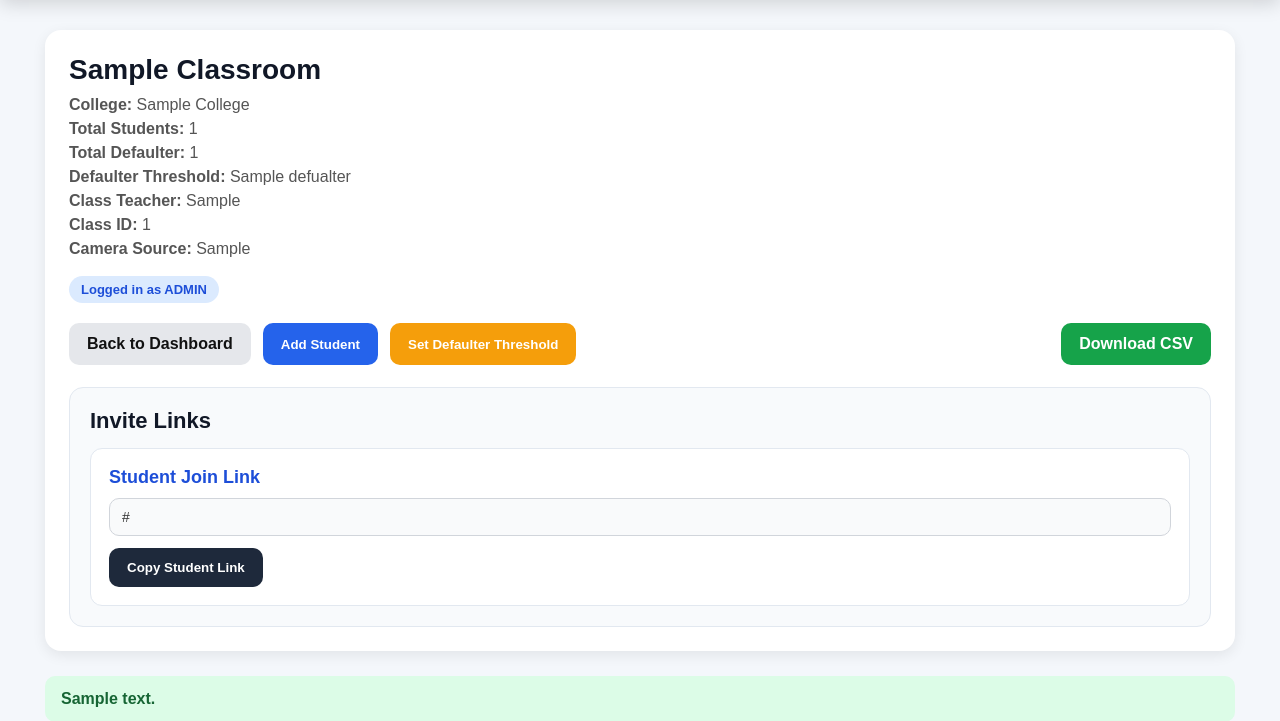
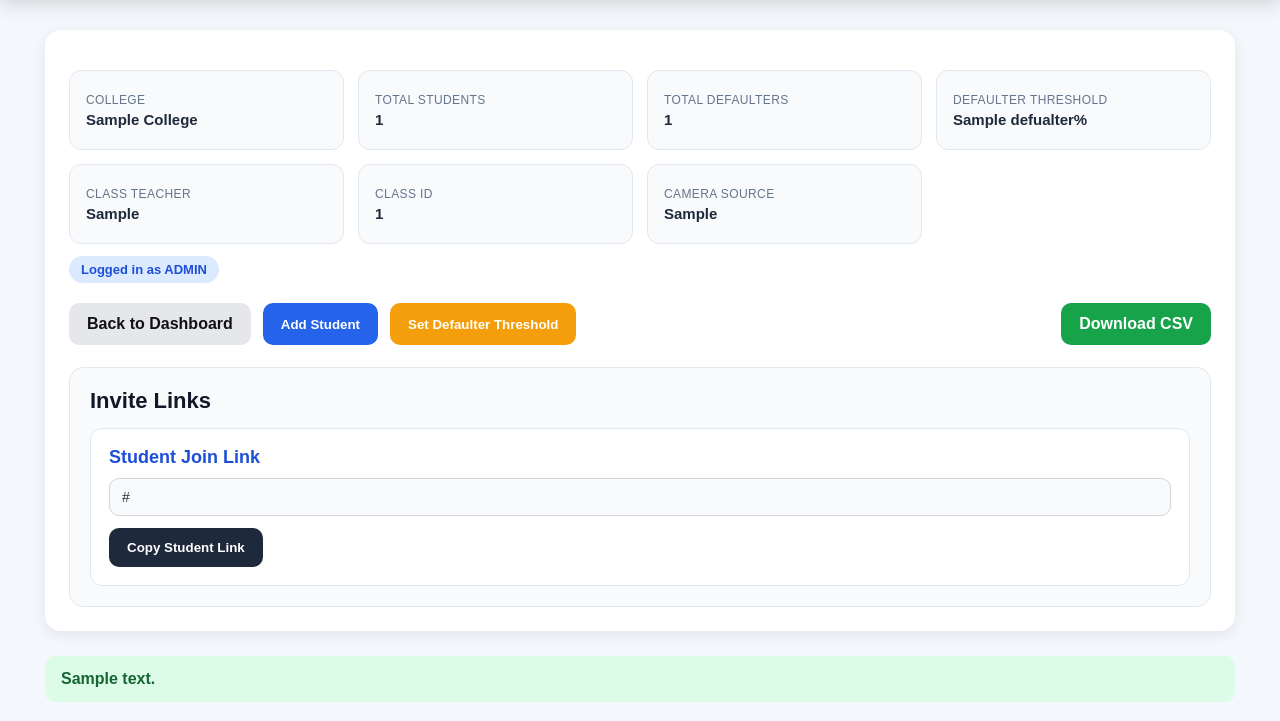
Before and after one commit to omkar3311/Attendmate-application, a FastAPI app: template website/templates/class_dashboard.html in a window 1280 px wide. Shown: the part 98-819 px from the top of the page. Run offline with FastAPI, Linux system fonts and the light colour scheme; the template is opened without the code that fills it: most values are stand-ins (such as "Sample title", 1, 10 or a date in 2020); grey boxes marked "Sample" are stand-in pictures; parts of the project's set-up code (start-up, migrations or seed data) failed here and were passed over.

Commit message:
class boxes like student boxes

```diff
--- a/website/templates/class_dashboard.html
+++ b/website/templates/class_dashboard.html
@@ -396,6 +396,47 @@
             border-color: #2563eb;
             box-shadow: 0 0 0 2px rgba(37, 99, 235, 0.2);
         }
+        .meta {
+            display: grid;
+            grid-template-columns: repeat(auto-fit, minmax(220px, 1fr)); /* bigger + cleaner */
+            gap: 14px;
+            margin-top: 16px;
+        }
+
+        .meta-box {
+            background: #f8fafc;
+            border: 1px solid #e2e8f0;
+            border-radius: 12px;
+            padding: 14px 16px;
+            min-height: 80px;
+
+            display: flex;
+            flex-direction: column;
+            justify-content: center;
+
+            transition: 0.2s ease;
+        }
+
+        .meta-box:hover {
+            border-color: #c7d2fe;
+            background: #f1f5ff;
+        }
+        .meta-box .label {
+            display: block;
+            font-size: 12px;
+            color: #64748b;
+            margin-bottom: 4px;
+            text-transform: uppercase;
+            letter-spacing: 0.4px;
+        }
+
+        .meta-box .value {
+            font-size: 15px;
+            font-weight: 600;
+            color: #1e293b;
+            word-break: break-word;
+        }
+
     </style>
 </head>
 <body>
@@ -407,14 +448,44 @@
     <div class="container">
 
         <div class="header-box">
-            <h1>{{ classroom.classroom_name | title }}</h1>
-            <p><strong>College:</strong> {{ college.college_name | title }}</p>
-            <p><strong>Total Students:</strong> {{ student_count }}</p>
-            <p><strong>Total Defaulter:</strong> {{ defualters_count }} </p>
-            <p><strong>Defaulter Threshold:</strong> {{ classroom.defualter }} </p>
-            <p><strong>Class Teacher:</strong> {{ classroom.class_teacher }} </p>
-            <p><strong>Class ID:</strong> {{ classroom.id }} </p>
-            <p><strong>Camera Source:</strong> {{ classroom.camera_input }}</p>
+            <div class="meta">
+    <div class="meta-box">
+        <span class="label">College</span>
+        <span class="value">{{ college.college_name | title }}</span>
+    </div>
+
+    <div class="meta-box">
+        <span class="label">Total Students</span>
+        <span class="value">{{ student_count }}</span>
+    </div>
+
+    <div class="meta-box">
+        <span class="label">Total Defaulters</span>
+        <span class="value">{{ defualters_count }}</span>
+    </div>
+
+    <div class="meta-box">
+        <span class="label">Defaulter Threshold</span>
+        <span class="value">{{ classroom.defualter }}%</span>
+    </div>
+
+    <div class="meta-box">
+        <span class="label">Class Teacher</span>
+        <span class="value">
+            {{ classroom.class_teacher or "Not Assigned" }}
+        </span>
+    </div>
+
+    <div class="meta-box">
+        <span class="label">Class ID</span>
+        <span class="value">{{ classroom.id }}</span>
+    </div>
+
+    <div class="meta-box">
+        <span class="label">Camera Source</span>
+        <span class="value">{{ classroom.camera_input }}</span>
+    </div>
+</div>
 
             {% if current_role %}
                 <div class="role-badge">
```
